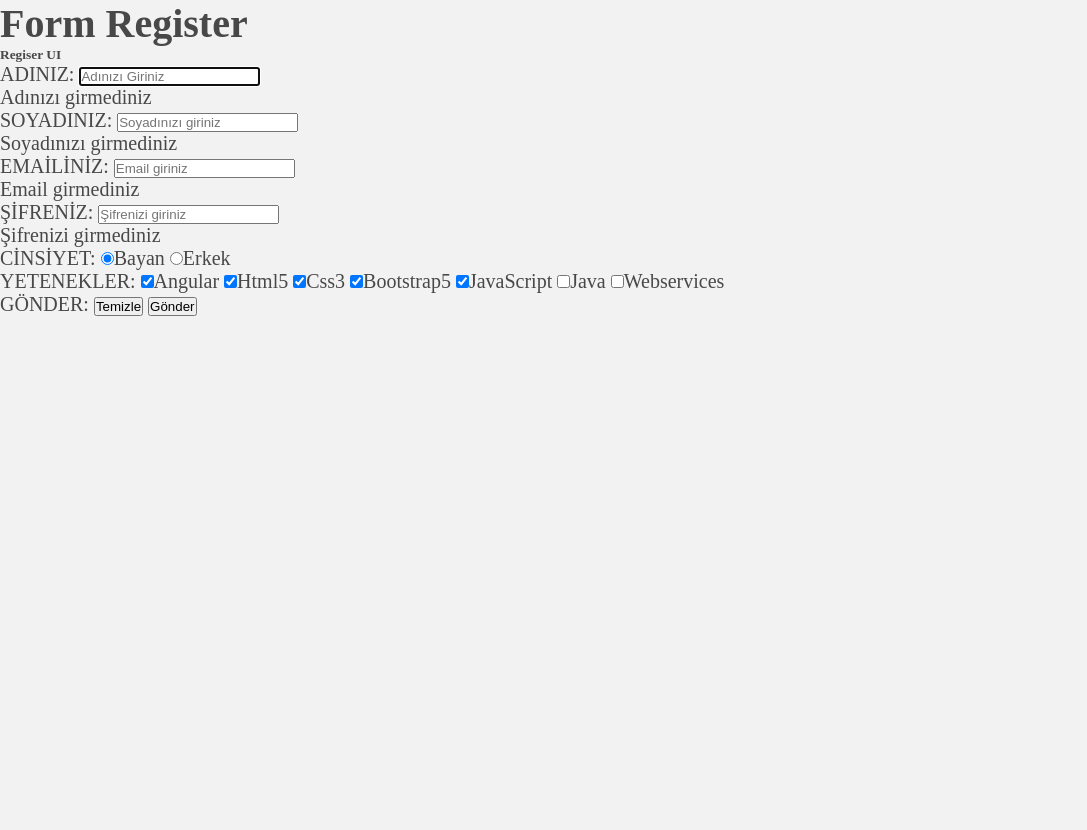
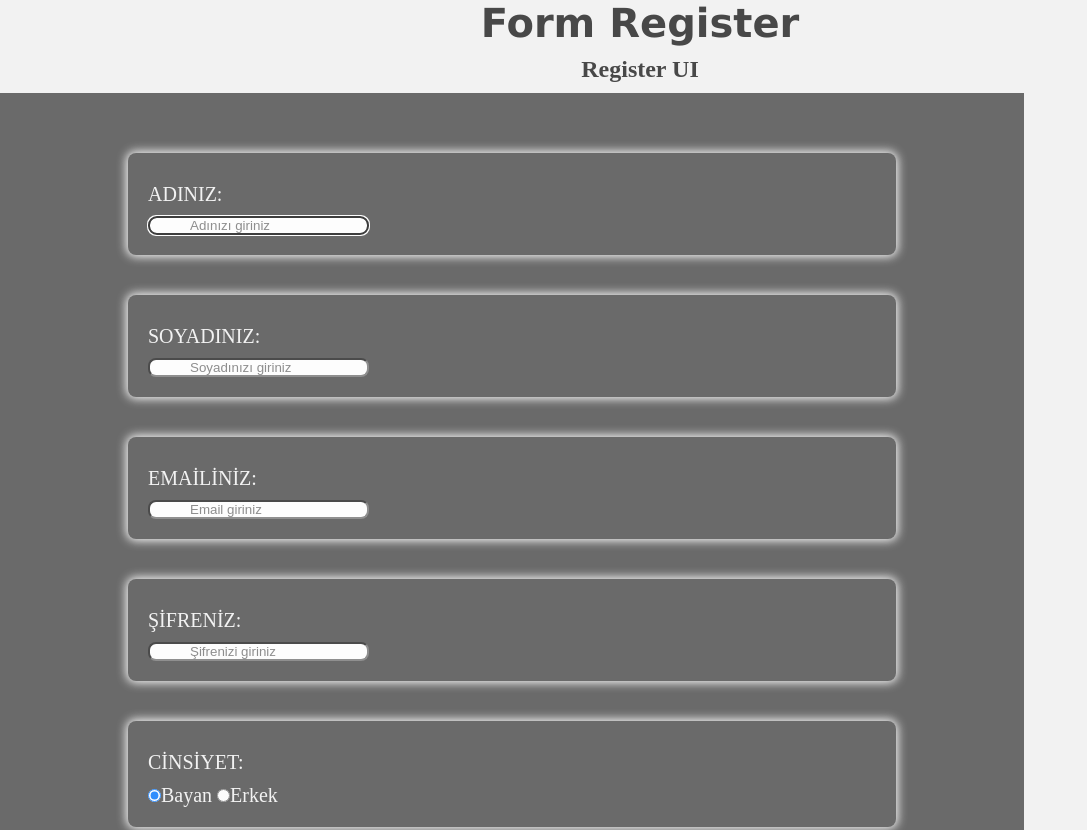
Before and after one commit to esracaaglayan/Angular-Frontend, a plain HTML site: page _2_Css3/form.html in a window 1280 px wide. Shown: the top 830 px of the page, without its empty margins (0-1087 px from the left). Before the commit the page ends 800 px from the top, so only its background shows below. Drawn offline with Linux system fonts and the light colour scheme.

Commit message:
css detail

```diff
--- a/_2_Css3/form.html
+++ b/_2_Css3/form.html
@@ -1,12 +1,14 @@
-<!doctype html>
+<!DOCTYPE html>
 <html lang="en">
+
 <head>
     <title>Form</title>
-        <meta charset="utf-8" />
-        <meta name="viewport" content="width=device-width, initial-scale=1.0 "/>
+    <meta charset="UTF-8">
+    <meta name="viewport" content="width=device-width, initial-scale=1.0">
+
     <!-- SEO -->
     <meta name="author" content="Esra Çağlayan" />
-    <meta name="keyword" content="Html5, Css3, JS, Bootstrap, Angular" />
+    <meta name="keyword" content="Html5, Css3, JS, Bootstrap,Angular" />
 
     <!-- Favicon -->
     <link rel="shortcut icon" href="../img/html5.png" type="image/x-icon">
@@ -21,19 +23,21 @@
 
     <!-- External CSS -->
     <link rel="stylesheet" href="style.css">
+
 </head>
 
 <body>
     <!-- Start Code -->
-        <h1>Form Register</h1>
-        <h6>Regiser UI</h6>
+    <h1 id="form_register_heading">form register</h1>
+    <h6 class="form_register_child">Register UI</h6>
     <!-- onsubmit="event.preventDefault()" -->
-        <form action="#" method="get" autocomplete="on">
-            <!-- Name -->
+    <form action="#" method="get" autocomplete="on" id="form_id" class="form_class">
+        <!-- NAME -->
         <div class="form_object">
             <label for="uname">ADINIZ:</label>
-                <input type="text" name="uname" id="uname" placeholder="Adınızı Giriniz" required title="Adınızı giriniz" autofocus>
-                <p>Adınızı girmediniz</p>
+            <input type="text" name="uname" id="uname" placeholder="Adınızı giriniz" required title="Adınızı giriniz"
+                autofocus>
+            <p class="validation_input" id="validation_name">Adınızı girmediniz</p>
         </div>
 
         <!-- SURNAME -->
@@ -41,14 +45,14 @@
             <label for="usurname">SOYADINIZ:</label>
             <input type="text" name="usurname" id="usurname" placeholder="Soyadınızı giriniz" required
                 title="Soyadınızı giriniz">
-                <p>Soyadınızı girmediniz</p>
+            <p class="validation_input"  id="validation_surname">Soyadınızı girmediniz</p>
         </div>
 
         <!-- EMAİL -->
         <div class="form_object">
             <label for="uemail">EMAİLİNİZ:</label>
             <input type="email" name="uemail" id="uemail" placeholder="Email giriniz" required title="Email giriniz">
-                   <p>Email girmediniz</p>
+            <p class="validation_input"  id="validation_email">Email girmediniz</p>
         </div>
 
         <!-- PASSWORD -->
@@ -56,7 +60,7 @@
             <label for="upassword">ŞİFRENİZ:</label>
             <input type="password" name="upassword" id="upassword" placeholder="Şifrenizi giriniz" required
                 title="Şifrenizi giriniz">
-                      <p>Şifrenizi girmediniz</p>
+            <p class="validation_input"  id="validation_password">Şifrenizi girmediniz</p>
         </div>
 
         <!-- GENDER -->
@@ -84,8 +88,8 @@
             <input type="reset" name="reset" id="reset" value="Temizle" title="Temizle giriniz">
             <button type="submit" name="submit" id="submit" title="Gönder giriniz"> Gönder</button>
         </div>
+    </form>
+    <!-- End Code -->
+</body>
 
-        </form>
-
-    </body>
 </html>
--- a/_2_Css3/style.css
+++ b/_2_Css3/style.css
@@ -35,3 +35,65 @@ ul{
 a{
     text-decoration: none;
 }
+
+label{
+    display: block !important;
+    margin: 0.5rem 0;
+}
+
+/* ================================================================ */
+
+#form_id {
+    background-color: var(--template-color);
+    opacity: 0.8;
+    padding: 1rem 0;
+    width: 80%;
+}
+#form_register_heading {
+    text-align: center;
+    text-transform: capitalize;
+    font-size: 2rem;
+    font-family: Verdana, Geneva, Tahoma, sans-serif;
+    margin-bottom: .5rem;
+}
+.form_register_child {
+    text-align: center;
+    text-transform: capitalize;
+    font-size: 1.2rem;
+    margin-bottom: .5rem;
+}
+.form_object {
+    margin: 0 auto;
+    width: 75%;
+    padding: 1rem;
+    border-radius: 0.4rem;
+    color: var(--template-bg-color);
+    box-shadow: 0 0 0.5rem 0.1rem var(--template-bg-color);
+    margin-top: 2rem;
+    margin-bottom: 2rem;
+}
+#form_id .form_object input:first-child {
+    display: none;
+}
+
+input[type="text"],
+input[type="password"],
+input[type="email"] {
+    border-radius: 0.4rem;
+    display: block;
+    padding: 0.4 rem;
+    padding-left: 2rem;
+    transition: all 0.3s ease-in-out;
+}
+
+input[type="text"]:hover,
+input[type="password"]:hover,
+input[type="email"]:hover{
+    background-color: var(--template-color);
+    color: var(--template-bg-color);
+    padding: 0.6rem;
+}
+.validation_input {
+    color: red;
+    display: none;
+}
```
Also changed, not shown: _1_Html5/index.html (+1 -1 lines). Lines whose indentation alone changed are shown as unchanged.
